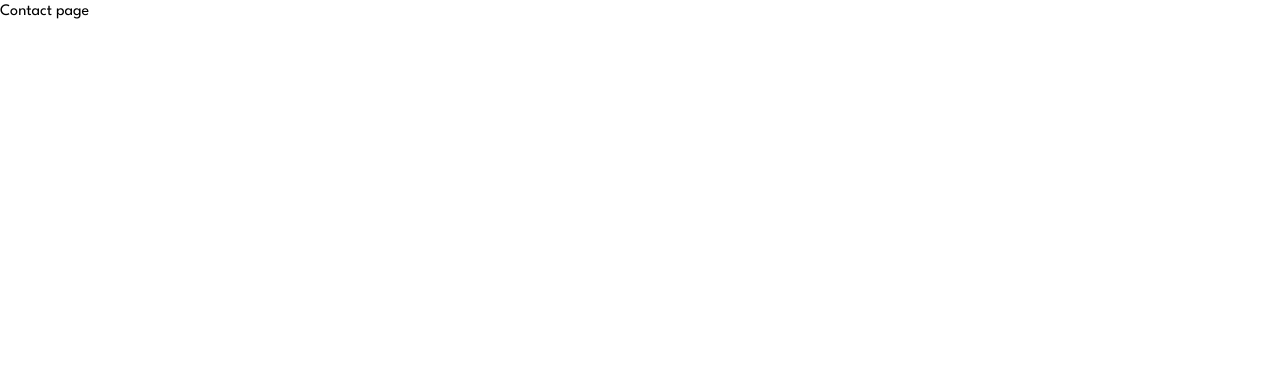
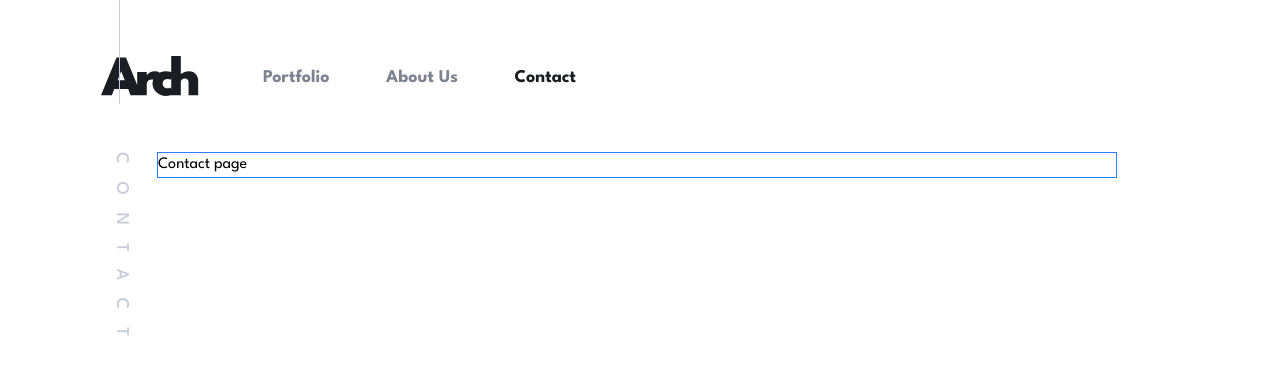
Before and after one commit to DeraTheOz/arch-studio-website, a Next.js app: page /contact in a window 1280 px wide. Shown: the top 370 px of the page. Built offline with nearby package versions, Linux system fonts and the light colour scheme.

Commit message:
feat: add metadata and update layout structure for About, Contact, Home, and Portfolio pages

```diff
--- a/app/(marketing)/about/page.tsx
+++ b/app/(marketing)/about/page.tsx
@@ -1,3 +1,16 @@
+import type { Metadata } from "next";
+
+export const metadata: Metadata = {
+  title: "About Us | Arch Studio",
+  description:
+    "Learn about Arch Studio's journey since 2007. Meet our world-class team of architects and designers dedicated to creating exceptional structures in harmony with their surroundings.",
+  openGraph: {
+    title: "About Arch Studio - World-Class Architects",
+    description:
+      "Founded in 2007, our boutique firm specializes in urban design and landmark structures. Meet our leadership team.",
+  },
+};
+
 export default function AboutPage() {
-  return <main>About page</main>;
+  return <section>About page</section>;
 }
--- a/app/(marketing)/contact/page.tsx
+++ b/app/(marketing)/contact/page.tsx
@@ -1,3 +1,16 @@
+import type { Metadata } from "next";
+
+export const metadata: Metadata = {
+  title: "Contact Us | Arch Studio",
+  description:
+    "Get in touch with Arch Studio. Contact our offices in Texas and Lagos, Nigeria, or use our contact form to discuss your architectural project. We'd love to hear about your vision.",
+  openGraph: {
+    title: "Contact Arch Studio",
+    description:
+      "Reach out to discuss your project. Located in Texas and Lagos, Nigeria with multiple ways to connect.",
+  },
+};
+
 export default function ContactPage() {
-  return <main>Contact page</main>;
+  return <section>Contact page</section>;
 }
--- a/app/(marketing)/page.tsx
+++ b/app/(marketing)/page.tsx
@@ -1,3 +1,16 @@
+import type { Metadata } from "next";
+
+export const metadata: Metadata = {
+  title: "Home | Arch Studio",
+  description:
+    "Discover Arch Studio's innovative approach to modern architecture. Featuring award-winning projects like Project Paramour, Seraph Station, and Federal II Tower. 10+ years of creating exceptional spaces.",
+  openGraph: {
+    title: "Arch Studio - Bold, Modern Architecture",
+    description:
+      "Innovative architectural solutions that inspire. Explore our portfolio of landmark projects.",
+  },
+};
+
 export default function HomePage() {
-  return <main>Home page</main>;
+  return <section>Home page</section>;
 }
--- a/app/(marketing)/portfolio/page.tsx
+++ b/app/(marketing)/portfolio/page.tsx
@@ -1,3 +1,16 @@
+import type { Metadata } from "next";
+
+export const metadata: Metadata = {
+  title: "Portfolio | Arch Studio",
+  description:
+    "Browse Arch Studio's complete portfolio of architectural projects. From landmark buildings to innovative stations, explore 15+ years of bold, modern design excellence.",
+  openGraph: {
+    title: "Arch Studio Portfolio - Landmark Projects",
+    description:
+      "Discover our award-winning portfolio including Seraph Station, Federal II Tower, and more.",
+  },
+};
+
 export default function PortfolioPage() {
-  return <main>Portfolio page</main>;
+  return <section>Portfolio page</section>;
 }
--- a/app/layout.tsx
+++ b/app/layout.tsx
@@ -1,14 +1,24 @@
 import type { Metadata } from "next";
 import { League_Spartan } from "next/font/google";
+
 import "./globals.css";
+
+import Navbar from "./components/ui/Navbar";
 
 const leagueSpartan = League_Spartan({
   subsets: ["latin"],
 });
 
 export const metadata: Metadata = {
-  title: "Arch Studio",
-  description: "Generated by create next app",
+  title: "Arch Studio | Modern Architecture and Design",
+  description:
+    "Award-winning architecture studio creating bold, innovative spaces. Explore our portfolio of landmark projects from stations to high-rise buildings. Small team, big ideas.",
+  openGraph: {
+    title: "Arch Studio | Modern Architecture & Design",
+    description:
+      "Award-winning architecture studio creating bold, innovative spaces. Small team, big ideas.",
+    type: "website",
+  },
 };
 
 export default function RootLayout({
@@ -18,7 +28,17 @@ export default function RootLayout({
 }>) {
   return (
     <html lang="en" className={`h-full antialiased ${leagueSpartan.className}`}>
-      <body className="min-h-full flex flex-col">{children}</body>
+      <body className="min-h-full flex flex-col bg-arch-white">
+        <div>
+          <div className="max-w-277.5 mx-auto">
+            <Navbar />
+
+            <main className="flex flex-col justify-center max-w-240 mx-8 sm:mx-18 border border-blue-500">
+              {children}
+            </main>
+          </div>
+        </div>
+      </body>
     </html>
   );
 }
```
